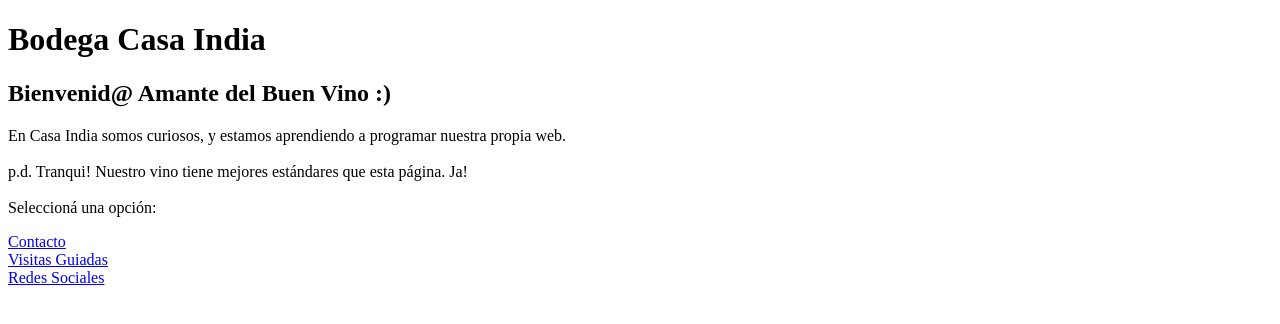
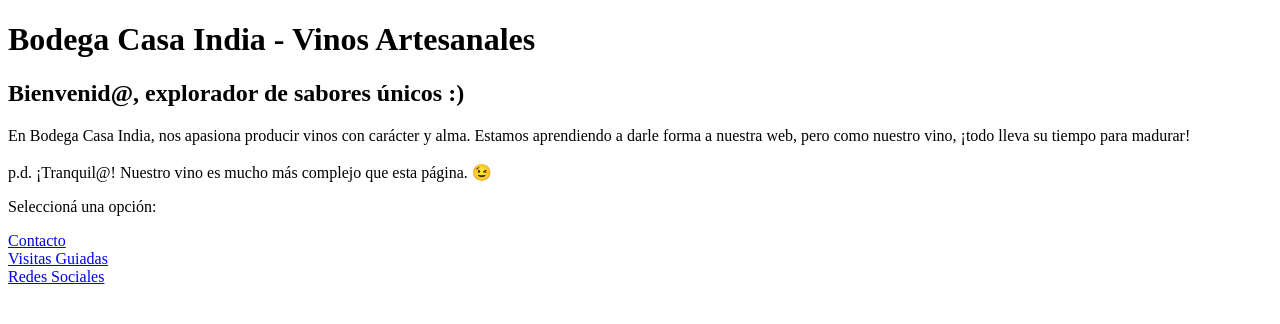
Before and after one commit to red-creativa/casaindia, a plain HTML site: page index.html in a window 1280 px wide. Drawn offline with Linux system fonts and the light colour scheme.

Commit message:
Add files via upload

```diff
--- a/index.html
+++ b/index.html
@@ -3,46 +3,41 @@
     <head>
         <meta charset="UTF-8">
         <meta name="viewport" content="width=device-width, initial-scale=1.0">
-        <meta name="description" content="Bodega Casa India - Vinos de Autor elaborados con pasión y autenticidad en Argentina. Descubre nuestras ediciones limitadas y nuestra conexión con la cultura local.">
-        <meta name="keywords" content="Bodega Casa India, vinos de autor, vinos argentinos, vino artesanal, Casa India, vinos boutique">
+        <meta name="description" content="Bodega Casa India - Vinos Artesanales, auténticos y con carácter. Conoce nuestra historia y el proceso de creación de nuestros vinos únicos.">
+        <meta name="keywords" content="Bodega Casa India, vinos artesanales, vinos argentinos, Casa India, vinos boutique, vino argentino">
         <meta name="author" content="Bodega Casa India">
         <meta name="robots" content="index, follow">
-        <title>Bodega Casa India - Vinos de Autor</title>
-        <meta property="og:title" content="Bodega Casa India - Vinos de Autor">
-        <meta property="og:description" content="Vinos de autor hechos con pasión en Argentina. Conecta con nuestra tradición y cultura a través de nuestros vinos boutique.">
-        <meta property="og:image" content="https://fransalva2rs.github.io/apachetavinos/assets/imagen-promocional.jpg">
-        <meta property="og:url" content="https://fransalva2rs.github.io/apachetavinos/index.html">
+        <title>Bodega Casa India - Vinos Artesanales</title>
+        <meta property="og:title" content="Bodega Casa India - Vinos Artesanales">
+        <meta property="og:description" content="Vinos auténticos de Casa India. Conoce nuestra tradición vinícola y el sabor único de nuestros vinos boutique.">
+        <meta property="og:image" content="https://fransalva2rs.github.io/casaindia/images/imagen-promocional.jpg"> <!-- Cambia esta URL por una imagen relevante -->
+        <meta property="og:url" content="https://fransalva2rs.github.io/casaindia/index.html">
         <meta name="twitter:card" content="summary_large_image">
-        <meta name="twitter:title" content="Bodega Casa India - Vinos de Autor">
-        <meta name="twitter:description" content="Descubre la esencia de nuestros vinos de autor hechos en Argentina. Tradición, calidad y cultura en cada botella.">
-        <meta name="twitter:image" content="https://fransalva2rs.github.io/apachetavinos/assets/imagen-promocional.jpg">
+        <meta name="twitter:title" content="Bodega Casa India - Vinos Artesanales">
+        <meta name="twitter:description" content="Descubre los vinos artesanales de Casa India, únicos en sabor y tradición.">
+        <meta name="twitter:image" content="https://fransalva2rs.github.io/casaindia/images/imagen-promocional.jpg">
         <link rel="icon" href="icon.jpg" type="image/jpg">
     </head>
     <body>
         <header>
-        <h1>Bodega Casa India</h1>
+            <h1>Bodega Casa India - Vinos Artesanales</h1>
         </header>
 
         <main>
-        <h2>Bienvenid@ Amante del Buen Vino :)</h2>
+            <h2>Bienvenid@, explorador de sabores únicos :)</h2>
             <p>
-            En Casa India somos curiosos, y estamos aprendiendo a programar nuestra propia web.
-            <br>
-            <br>
-            p.d. Tranqui! Nuestro vino tiene mejores estándares que esta página. Ja!
-            <br>
-            <br>
-            Seleccioná una opción:
+                En Bodega Casa India, nos apasiona producir vinos con carácter y alma. Estamos aprendiendo a darle forma a nuestra web, pero como nuestro vino, ¡todo lleva su tiempo para madurar!
+                <br><br>
+                p.d. ¡Tranquil@! Nuestro vino es mucho más complejo que esta página. 😉
             </p>
+            <p>Seleccioná una opción:</p>
         </main>
 
         <footer>
             <nav>
-            <a href="contacto.html">Contacto</a>
-            <br>
-            <a href="visitasguiadas.html">Visitas Guiadas</a>
-            <br>
-            <a href="redes-sociales.html">Redes Sociales</a>
+                <a href="contacto.html">Contacto</a><br>
+                <a href="visitasguiadas.html">Visitas Guiadas</a><br>
+                <a href="redes-sociales.html">Redes Sociales</a><br>
             </nav>
         </footer>
     </body>
```
Lines whose indentation alone changed are shown as unchanged.
